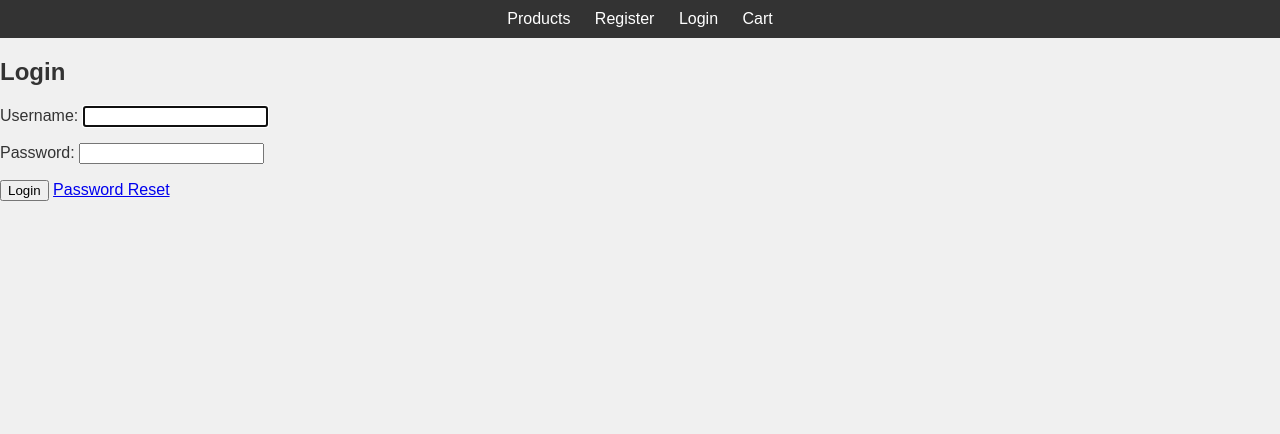
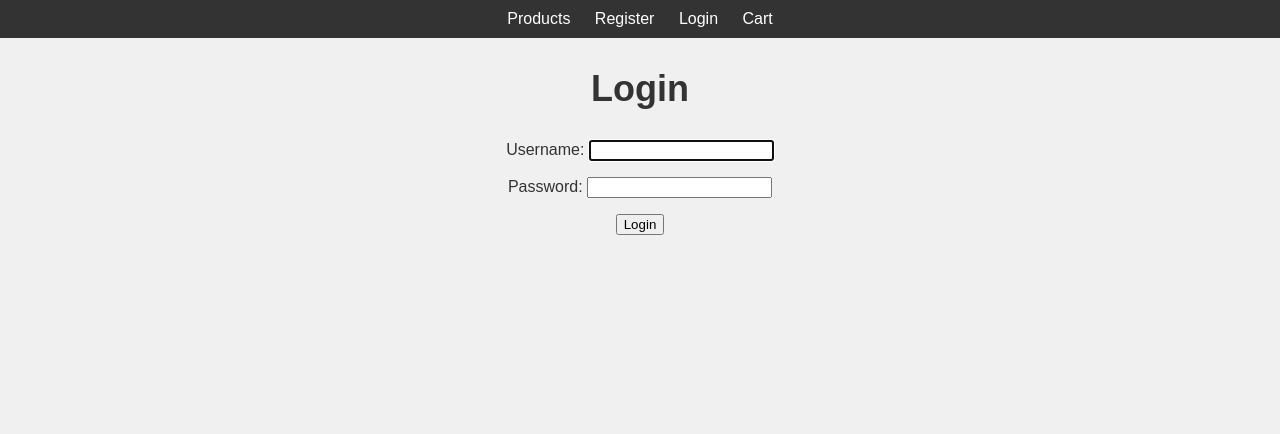
Before and after one commit to meribohotlieva/babyShop, a Django app: page /accounts/login/ in a window 1280 px wide. Shown: the top 434 px of the page. Run offline with Django 5.2, Linux system fonts and the light colour scheme; parts of the project's set-up code (start-up, migrations or seed data) failed here and were passed over.

Commit message:
Update login.html

```diff
--- a/templates/registration/login.html
+++ b/templates/registration/login.html
@@ -3,15 +3,24 @@
 {% load static %}
 
 {% block main_content %}
+    <style>
+        body{
+                text-align: center;
+                margin: auto;
+                display: block;
+
+            }
+        h2{
+            font-size: 36px;
+        }
+    </style>
     <title>Login</title>
 <body>
     <h2>Login</h2>
     <form method="post">
         {% csrf_token %}
         {{ form.as_p }}
-        <a href=""></a>
         <button type="submit">Login</button>
-        <a href="password_reset_form.html">Password Reset</a>
     </form>
 </body>
 {% endblock %}
```
